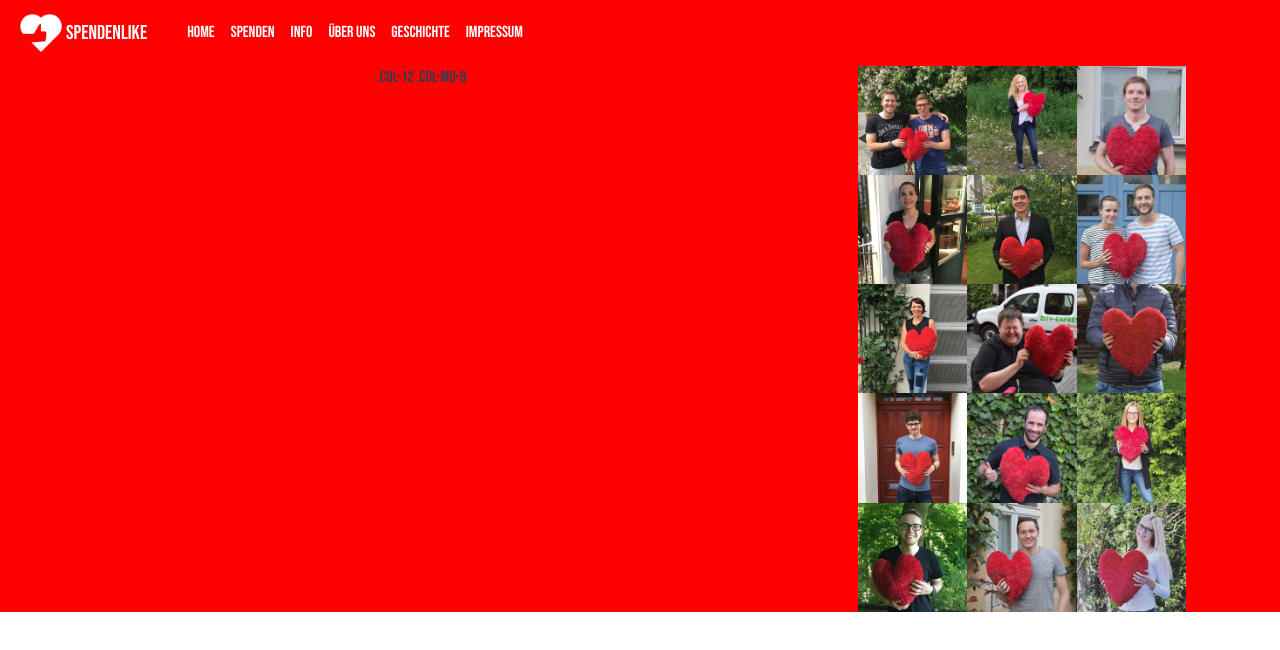
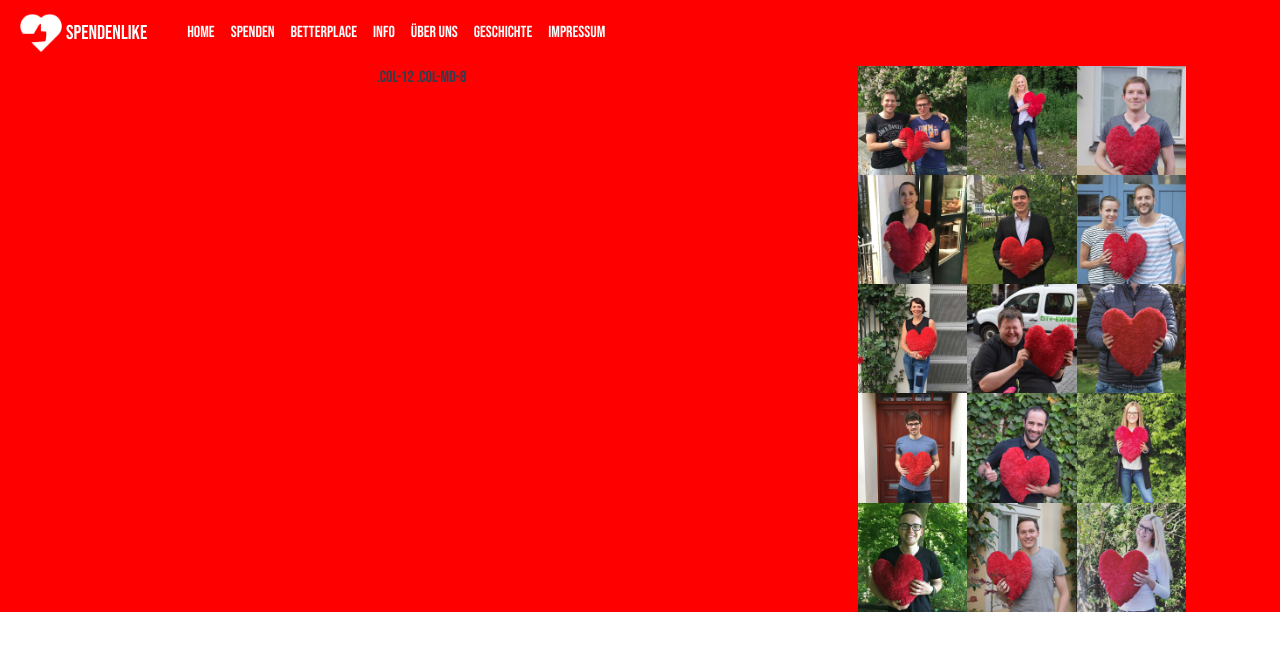
Before and after one commit to marc101101/spendenlike, a Vue app: page / in a window 1280 px wide. Shown: the top 650 px of the page. Built offline with nearby package versions, Linux system fonts and the light colour scheme.

Commit message:
added betterplace

```diff
--- /dev/null
+++ b/src/components/betterplace.vue
@@ -0,0 +1,20 @@
+<template>
+
+</template>
+
+<script>
+import Router from 'vue-router';
+
+export default {
+  name: "Betterplace",
+  data() {
+    return {
+
+    };
+  }
+};
+</script>
+
+<!-- Add "scoped" attribute to limit CSS to this component only -->
+<style scoped>
+</style>
--- a/src/router/index.js
+++ b/src/router/index.js
@@ -7,6 +7,8 @@ import Info from '../components/info.vue'
 import Ueber from '../components/ueber.vue'
 import Geschichte from '../components/geschichte.vue'
 import Impressum from '../components/impressum.vue'
+import Betterplace from '../components/betterplace.vue'
+
 
 Vue.use(Router)
 //home/spenden/info/about/geschichte/betterplace
@@ -26,6 +28,15 @@ export default new Router({
       path: '/spenden',
       name: 'Spenden',
       component: Spenden
+    },
+    {
+      path: '/betterplace',
+      name: 'Betterplace',
+      redirect: to => {
+        // the function receives the target route as the argument
+        // return redirect path/location here.
+        window.location.href = "https://www.betterplace.org/en/projects/73873"
+      }
     },
     {
       path: '/info',
```
